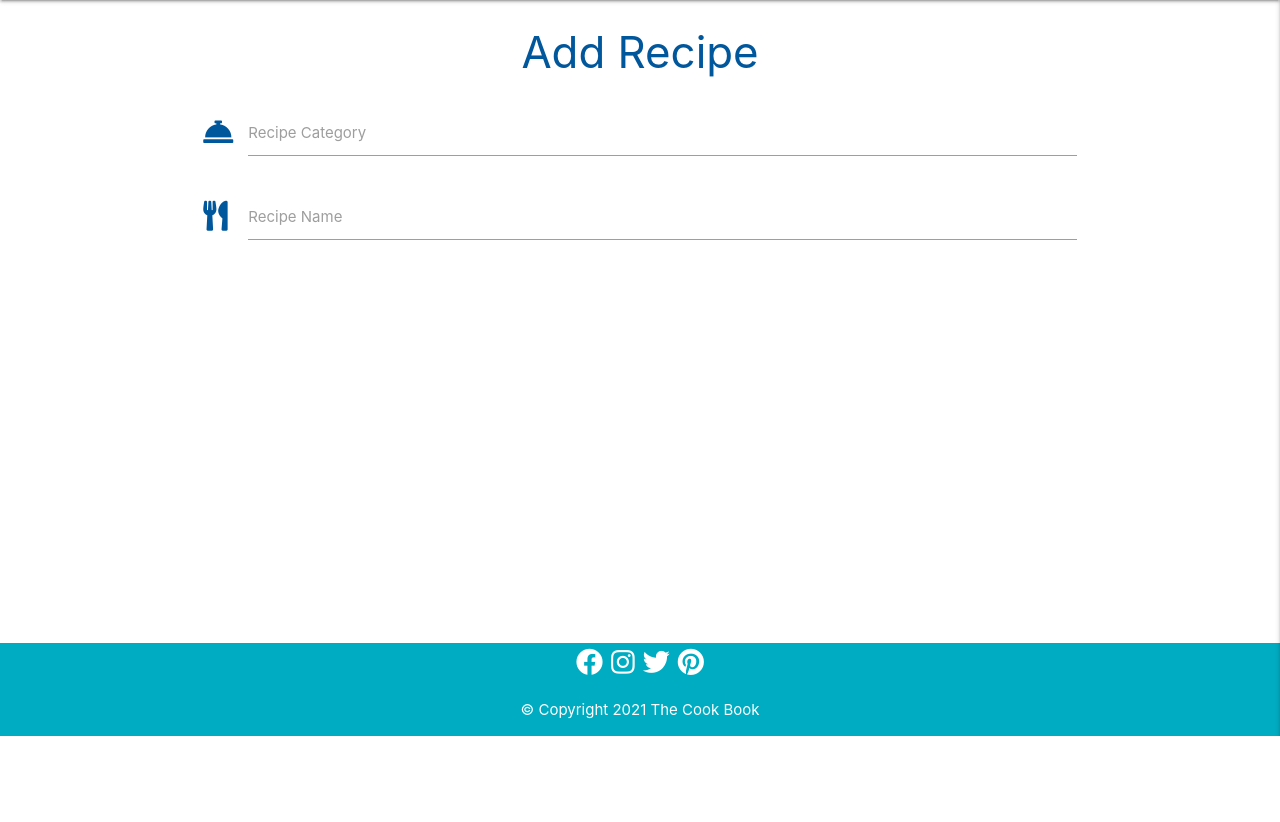
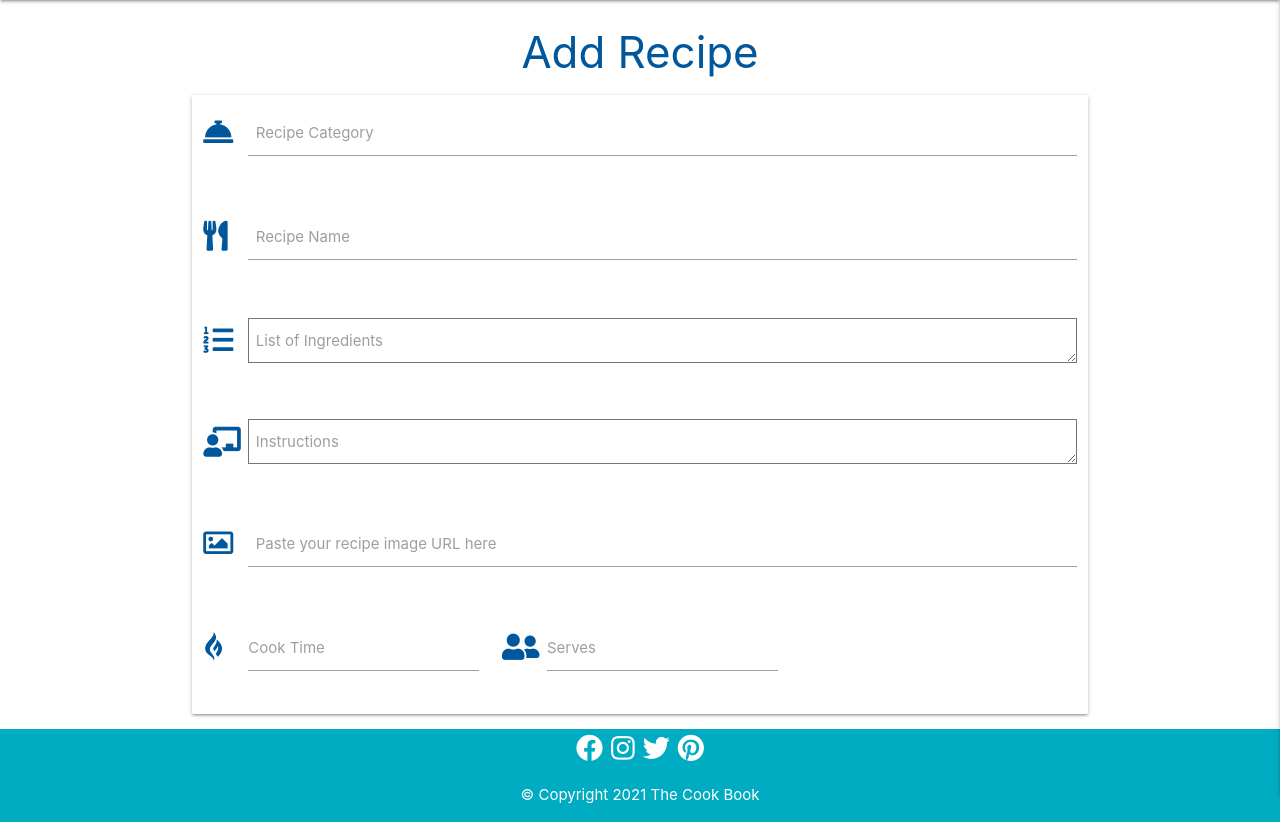
Before and after one commit to Bhargavi84/The-Cook-Book, a Flask app: page /add_recipe in a window 1280 px wide. Shown: the part 64-886 px from the top of the page. Before the commit the page ends 800 px from the top, so only its background shows below. Run offline with Flask 2, Linux system fonts and the light colour scheme; some libraries are stand-ins or nearby versions.

Commit message:
Add recipe form input fields and styling

```diff
--- a/static/css/style.css
+++ b/static/css/style.css
@@ -10,12 +10,18 @@
     line-height: 2;
 }
 
+/*---------------------Add recipe--------------*/
+
+.input-field.col.s12 label {
+	padding-left: 0.5rem;
+}
+
+
 /*---------------------Footer--------------*/
 
 #footer {
 	width: 100%;
 	background-color: #00acc1;
-	position: absolute;
 	bottom: 0;
 
 
--- a/static/js/script.js
+++ b/static/js/script.js
@@ -2,5 +2,7 @@
   $(document).ready(function(){
       $('.sidenav').sidenav({edge:"right"});
       $('.collapsible').collapsible();
+      $('#textarea1').val('New Text');
+  M.textareaAutoResize($('#textarea1'));
 
   });
--- a/templates/add_recipe.html
+++ b/templates/add_recipe.html
@@ -3,20 +3,64 @@
 
 <h3 class = "light-blue-text text-darken-4 center-align">Add Recipe</h3>
 
-<div class="row">
+<div class="row card panel grey-lighten-5">
     <form class="col s12" method="POST" action="">
         <div class="row">
             <div class="input-field col s12">
-                <i class="fas fa-concierge-bell hide-on-small-only prefix light-blue-text text-darken-4"></i>
-                <input id="icon_bell" type="text" class="validate">
-                <label for="icon_bell">Recipe Category</label>
-            </div>
-            <div class="input-field col s12">
-                <i class="fas fa-utensils hide-on-small-only prefix light-blue-text text-darken-4"></i>
-                <input id="icon_dish" type="tel" class="validate">
-                <label for="icon_dish">Recipe Name</label>
+                <i class="fas fa-concierge-bell prefix light-blue-text text-darken-4"></i>
+                <input id="recipe_category" name="recipe_category"
+                minlength="3" maxlength = "55" type="text" class="validate" required>
+                <label for="recipe_category">Recipe Category</label>
             </div>
         </div>
+
+        <div class="row">
+            <div class="input-field col s12">
+                <i class="fas fa-utensils prefix light-blue-text text-darken-4"></i>
+                <input id="recipe_name" name="recipe_name" type="tel" class="validate" required>
+                <label for="recipe_name">Recipe Name</label>
+            </div>
+        </div>
+
+        <div class="row">
+            <div class="input-field col s12">
+                <i class="fas fa-list-ol prefix light-blue-text text-darken-4"></i>
+                <textarea id="recipe_ingredients" name="recipe_ingredients" minlength="5" maxlength="5000" class="validate"
+                    required></textarea>
+                <label for="recipe_ingredients">List of Ingredients</label>
+            </div>
+        </div>
+
+        <div class="row">
+            <div class="input-field col s12">
+                <i class="fas fa-chalkboard-teacher prefix light-blue-text text-darken-4"></i>
+                <textarea id="recipe_instructions" name="recipe_instructions" minlength="5" maxlength="5000" class="validate"
+                    required></textarea>
+                <label for="recipe_instructions">Instructions</label>
+            </div>
+        </div>
+
+        <div class="row">
+            <div class="input-field col s12">
+                <i class="far fa-image prefix light-blue-text text-darken-4"></i>
+                <input id="recipe_img" name="recipe_img" type="url" minlength="5" maxlength="300" class="validate" required>
+                <label for="recipe_img">Paste your recipe image URL here</label>
+            </div>
+        </div>
+
+        <div class="row">
+            <div class="input-field col s4">
+                <i class="fab fa-gripfire prefix light-blue-text text-darken-4"></i>
+                <input id="cook_time" name="cook_time" type="number" min="0" max="120" class="validate" required>
+                <label for="cook_time">Cook Time</label>
+            </div>
+            <div class="input-field col s4">
+                <i class="fas fa-user-friends prefix light-blue-text text-darken-4"></i>
+                <input id="serves" name="serves" type="number" min="1" max="10" class="validate" required>
+                <label for="serves">Serves</label>
+            </div>
+        </div>
+
     </form>
 </div>
 
```
